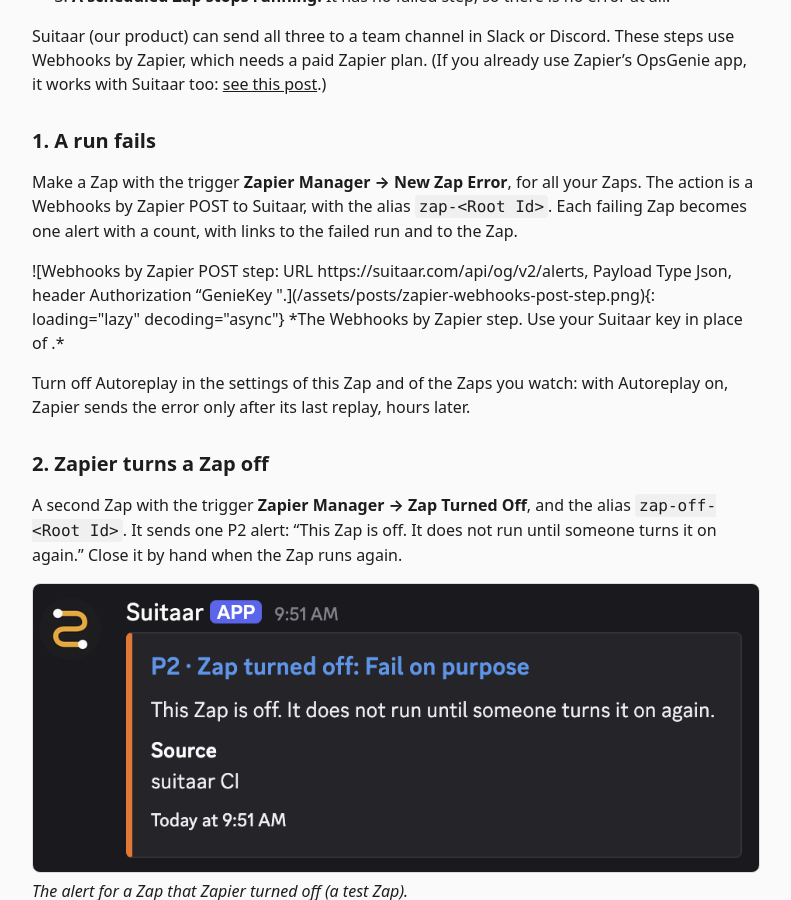
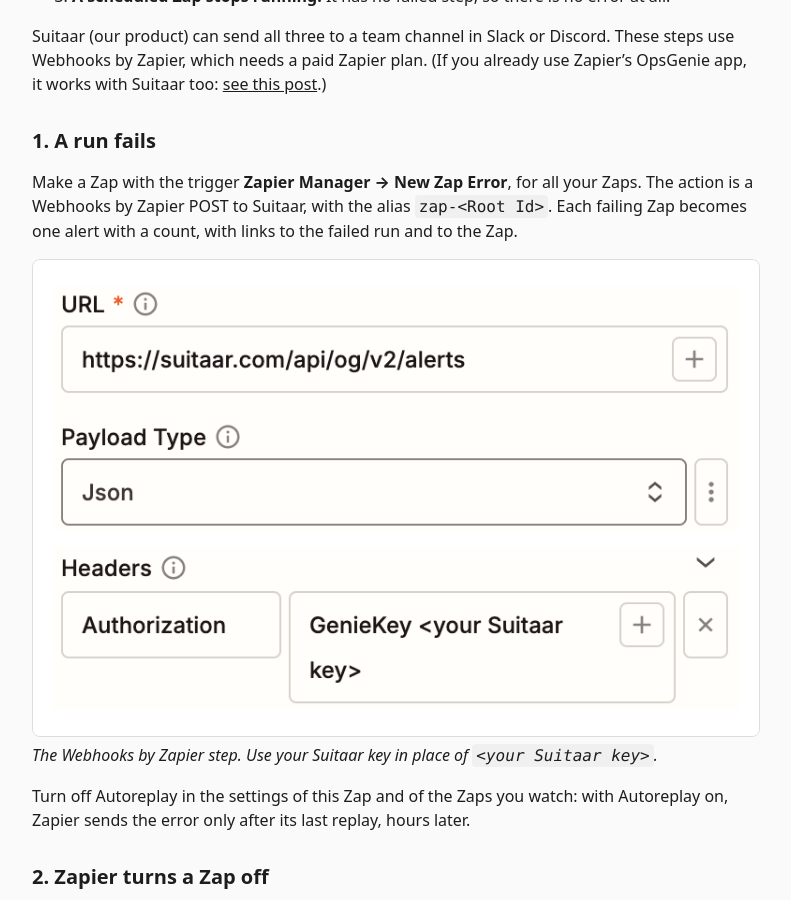
Before and after one commit to Suitaar/news, a Jekyll site: the page built from _posts/2026-10-26-zap-errors-off-stopped.md, in a window 1280 px wide and 900 px high, scrolled down 340 px. Shown: the whole window, without its empty margins (244-1035 px from the left). Built offline with Jekyll 4.4.1, drawn with Linux system fonts in a browser that asks for light colours.

Commit message:
fix: angle brackets in alt text hid two images

```diff
--- a/_posts/2026-10-26-zap-errors-off-stopped.md
+++ b/_posts/2026-10-26-zap-errors-off-stopped.md
@@ -17,8 +17,8 @@ Suitaar (our product) can send all three to a team channel in Slack or Discord.
 
 Make a Zap with the trigger **Zapier Manager → New Zap Error**, for all your Zaps. The action is a Webhooks by Zapier POST to Suitaar, with the alias `zap-<Root Id>`. Each failing Zap becomes one alert with a count, with links to the failed run and to the Zap.
 
-![Webhooks by Zapier POST step: URL https://suitaar.com/api/og/v2/alerts, Payload Type Json, header Authorization "GenieKey <your Suitaar key>".](/assets/posts/zapier-webhooks-post-step.png){: loading="lazy" decoding="async"}
-*The Webhooks by Zapier step. Use your Suitaar key in place of <your Suitaar key>.*
+![Webhooks by Zapier POST step: URL https://suitaar.com/api/og/v2/alerts, Payload Type Json, header Authorization "GenieKey a placeholder for your Suitaar key".](/assets/posts/zapier-webhooks-post-step.png){: loading="lazy" decoding="async"}
+*The Webhooks by Zapier step. Use your Suitaar key in place of `<your Suitaar key>`.*
 
 Turn off Autoreplay in the settings of this Zap and of the Zaps you watch: with Autoreplay on, Zapier sends the error only after its last replay, hours later.
 
```
Also changed, not shown: _posts/2026-10-26-grafana-opsgenie-contact-point.md (+1 -1 lines), _posts/2026-10-26-uptime-kuma-healthchecks-uptimerobot.md (+1 -1 lines).
